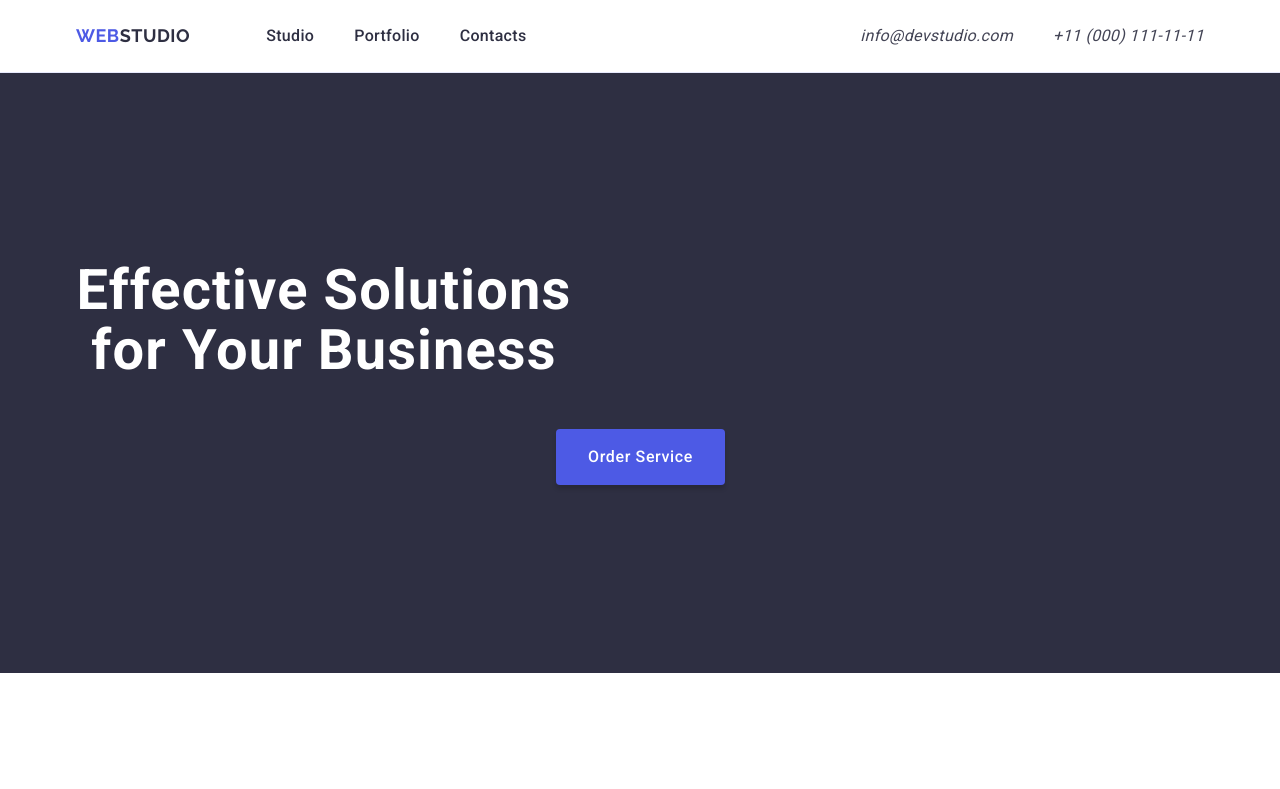
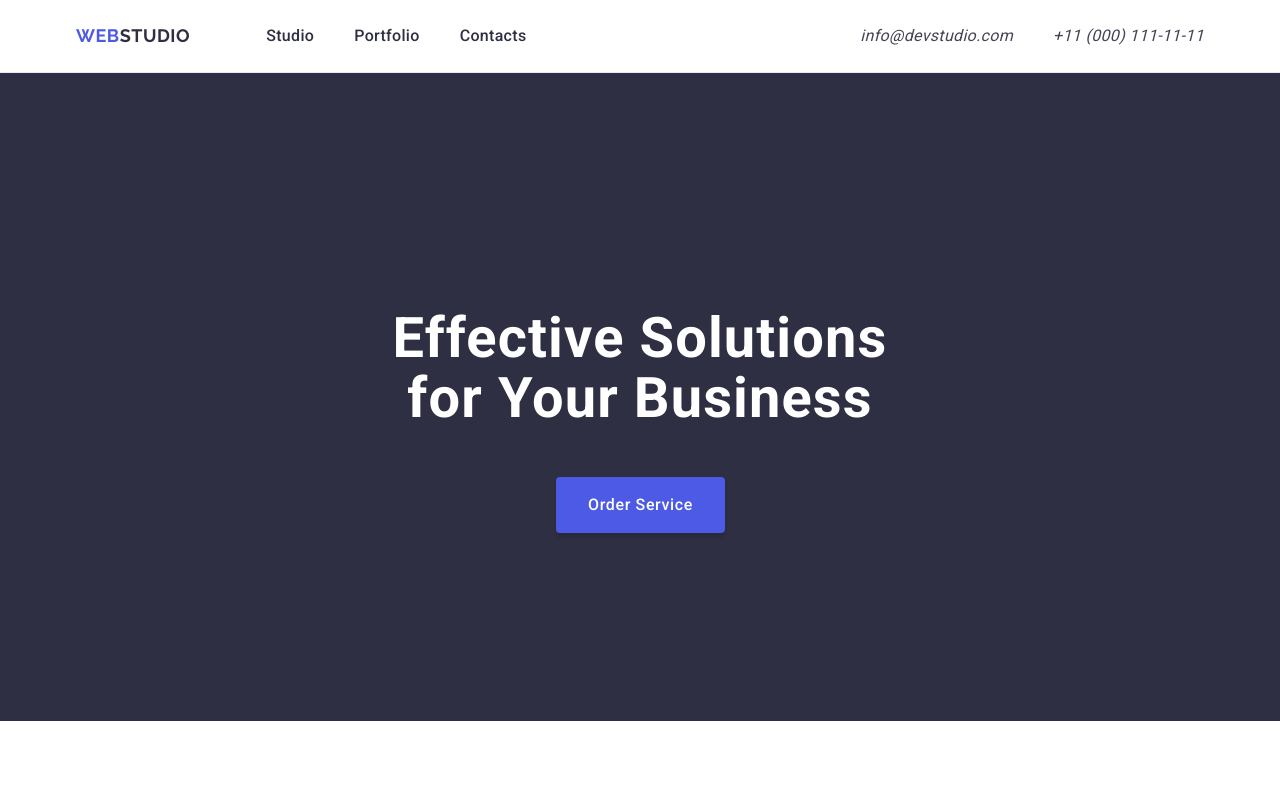
Before and after one commit to Alinch96/goit-markup-hw-03, a plain HTML site: page index.html in a window 1280 px wide. Shown: the top 789 px of the page. Drawn offline with nearby package versions, Linux system fonts and the light colour scheme.

Commit message:
One more correction

```diff
--- a/css/styles.css
+++ b/css/styles.css
@@ -142,7 +142,8 @@ img {
     line-height: 1.07;
     letter-spacing: 1.12px;
     max-width: 496px;
-    margin-bottom: 48px;
+    margin: 48px auto;
+
 }
 
 .central-button {
@@ -290,7 +291,7 @@ img {
     border-top:none;
 }
 
-.title-text-container .list-title{
+.title-text-container .list-title {
     margin-bottom: 8px;
 }
 
```
